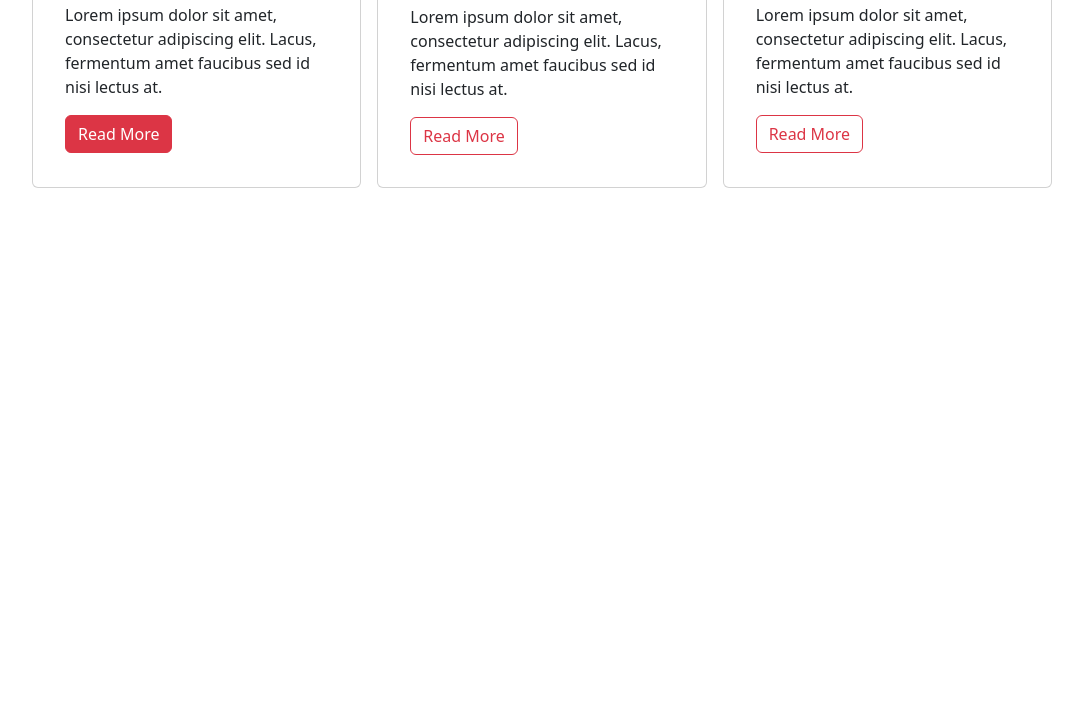
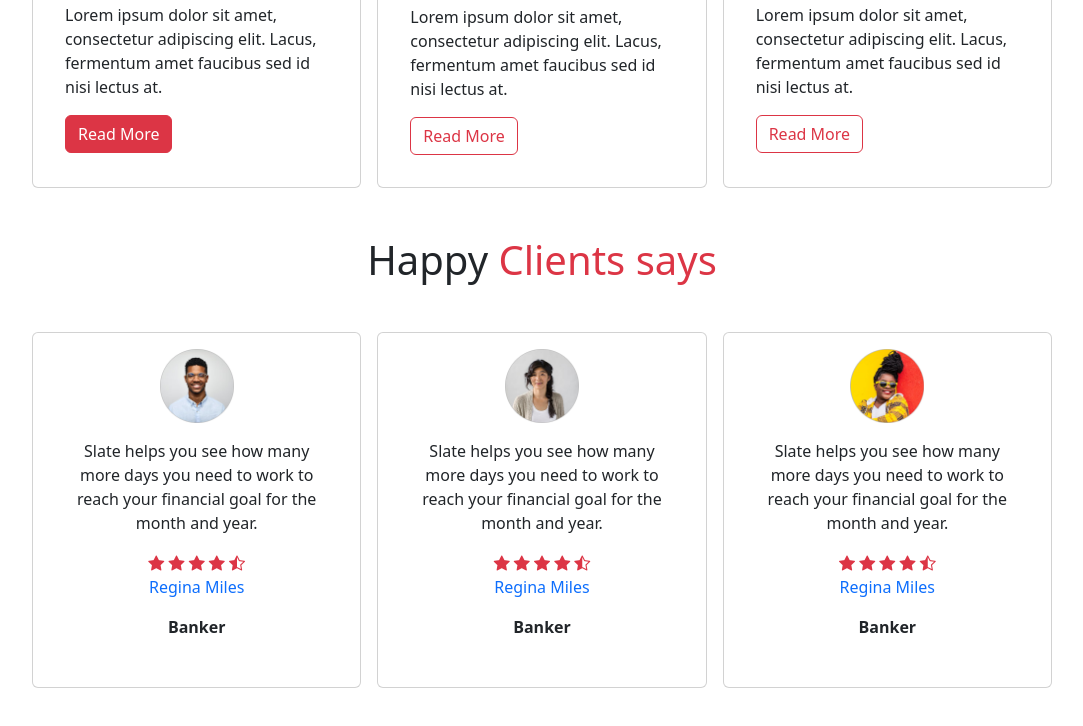
Before and after one commit to TofaelislamFaruk01/bikerz-zone, a plain HTML site: page index.html in a window 1280 px wide. Shown: the part 1451-2177 px from the top of the page, without its empty margins (98-1181 px from the left). Before the commit the page ends 1687 px from the top, so only its background shows below. Drawn offline with nearby package versions, Linux system fonts and the light colour scheme.

Commit message:
happy client section added

```diff
--- a/index.html
+++ b/index.html
@@ -8,6 +8,8 @@
     <!-- bootstrap css link  -->
     <link href="https://cdn.jsdelivr.net/npm/bootstrap@5.3.0-alpha1/dist/css/bootstrap.min.css" rel="stylesheet"
         integrity="sha384-GLhlTQ8iRABdZLl6O3oVMWSktQOp6b7In1Zl3/Jr59b6EGGoI1aFkw7cmDA6j6gD" crossorigin="anonymous">
+        <!-- bootstrap icon link -->
+        <link rel="stylesheet" href="https://cdn.jsdelivr.net/npm/bootstrap-icons@1.10.3/font/bootstrap-icons.css">
 </head>
 
 <body class="container mx-auto">
@@ -137,6 +139,73 @@
             </div>
 
         </section>
+        <!-- happy client section  -->
+        <section>
+            <h1 class="text-center my-5">Happy <span class="text-danger">Clients says</span></h1>
+            <div class="m-5 text-center">
+                <div class="row row-cols-1 row-cols-lg-3 g-3">
+                    <div class="col">
+                        <div class="card h-100 p-3 ">
+                            <img src="/images/user-1.png" class="card-img-top w-25 mx-auto" alt="...">
+                            <div class="card-body">
+                                <p class="card-text">Slate helps you see how
+                                many more days you need to work to reach your financial goal for the month and year.</p>
+                                <div class="text-danger">
+                                    <i class="bi bi-star-fill"></i>
+                                    <i class="bi bi-star-fill"></i>
+                                    <i class="bi bi-star-fill"></i>
+                                    <i class="bi bi-star-fill"></i>
+                                    <i class="bi bi-star-half"></i>
+                                </div>
+
+                                <p class="text-primary">Regina Miles</p>
+                                <p class="fw-bold">Banker</p>
+
+                            </div>
+                        </div>
+                    </div>
+                    <div class="col">
+                        <div class="card h-100 p-3 ">
+                            <img src="/images/user-2.png" class="card-img-top w-25 mx-auto" alt="...">
+                            <div class="card-body">
+                                 <p class="card-text">Slate helps you see how
+                                many more days you need to work to reach your financial goal for the month and year.</p>
+                                <div class="text-danger">
+                                    <i class="bi bi-star-fill"></i>
+                                    <i class="bi bi-star-fill"></i>
+                                    <i class="bi bi-star-fill"></i>
+                                    <i class="bi bi-star-fill"></i>
+                                    <i class="bi bi-star-half"></i>
+                                </div>
+
+                                <p class="text-primary">Regina Miles</p>
+                                <p class="fw-bold">Banker</p>
+
+                            </div>
+                        </div>
+                    </div>
+                    <div class="col">
+                        <div class="card h-100 p-3 ">
+                            <img src="/images/user-3.png" class="card-img-top w-25 mx-auto" alt="...">
+                            <div class="card-body">
+                                 <p class="card-text">Slate helps you see how
+                                many more days you need to work to reach your financial goal for the month and year.</p>
+                                <div class="text-danger">
+                                    <i class="bi bi-star-fill"></i>
+                                    <i class="bi bi-star-fill"></i>
+                                    <i class="bi bi-star-fill"></i>
+                                    <i class="bi bi-star-fill"></i>
+                                    <i class="bi bi-star-half"></i>
+                                </div>
+                                <p class="text-primary">Regina Miles</p>
+                                <p class="fw-bold">Banker</p>
+
+                            </div>
+                        </div>
+                    </div>
+                </div>
+            </div>
+        </section>
     </main>
     <!-- bootstrap js file -->
     <script src="https://cdn.jsdelivr.net/npm/bootstrap@5.3.0-alpha1/dist/js/bootstrap.bundle.min.js"
```
